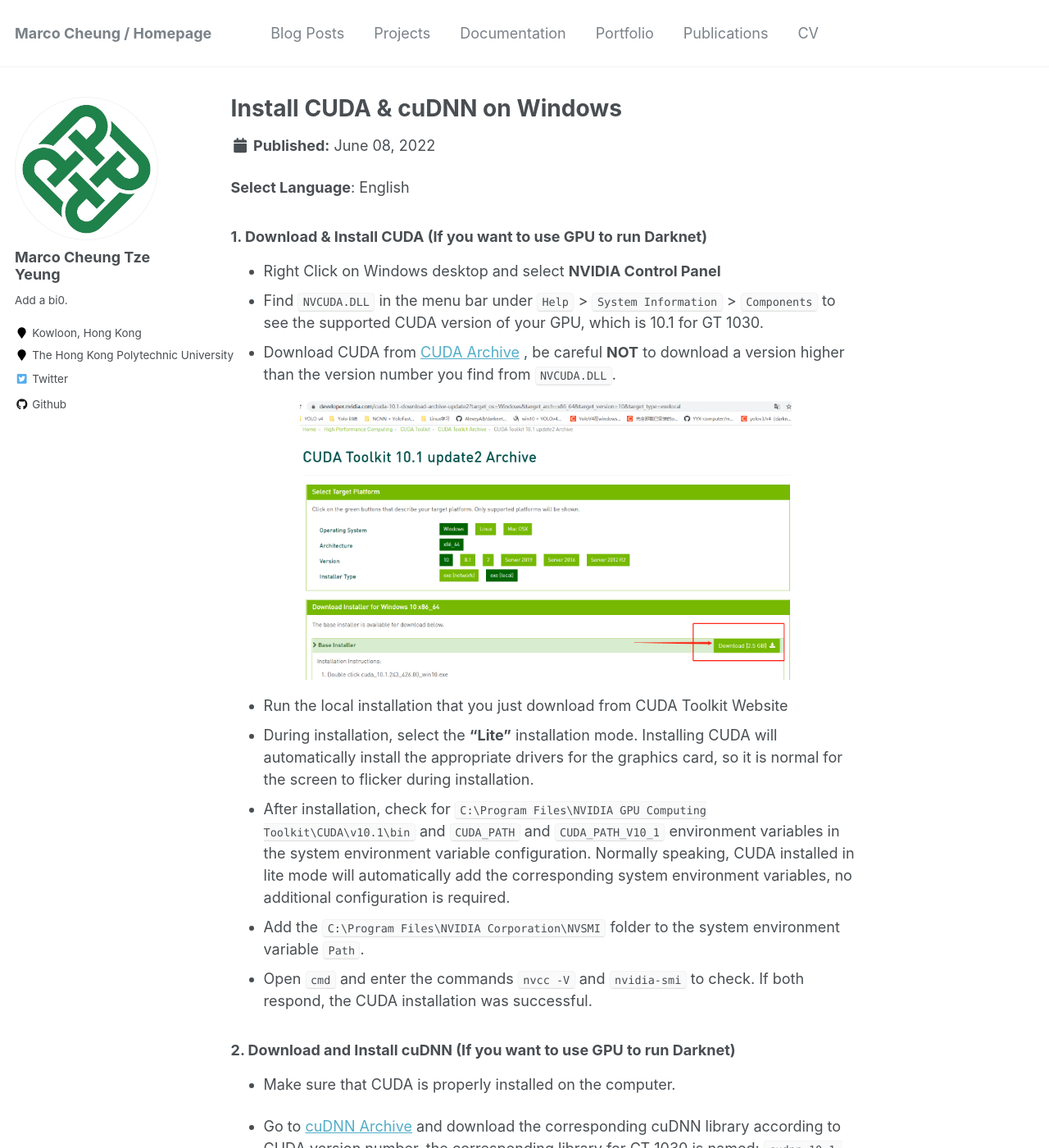
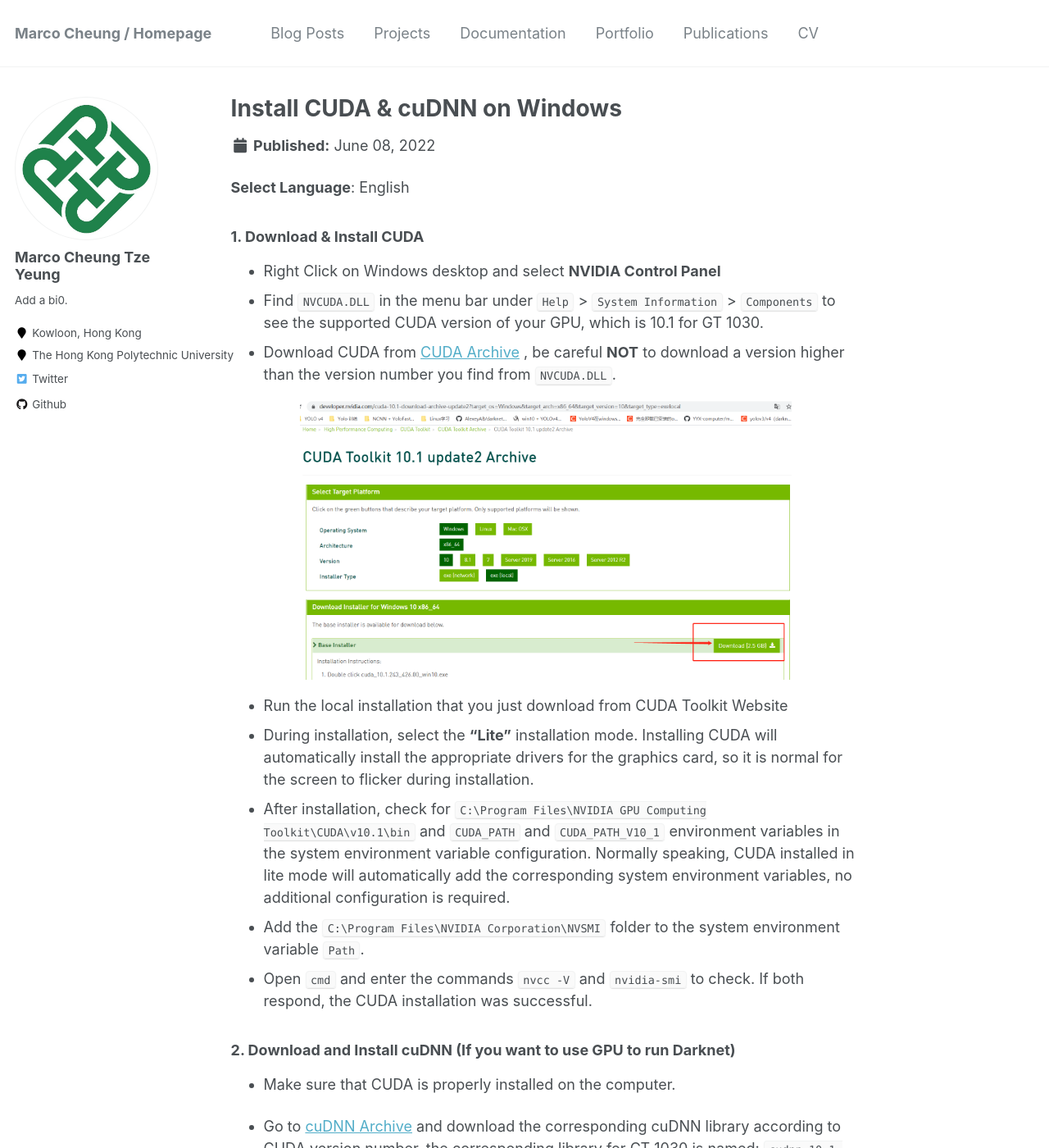
Before and after one commit to marc0cheung/marc0cheung.github.io, a Jekyll site: the page built from _documentation/doc-install-cuda-cudnn.md, in a window 1280 px wide and 1400 px high. Shown: the whole window at 82% size. Built offline with Jekyll 4.4.1, drawn with Linux system fonts in a browser that asks for light colours.

Commit message:
Change the font size of <code>
See: https://github.com/academicpages/academicpages.github.io/issues/59

```diff
--- a/_documentation/doc-install-cuda-cudnn.md
+++ b/_documentation/doc-install-cuda-cudnn.md
@@ -15,7 +15,7 @@ tags:
 
 **Select Language**: English
 
-### 1. Download & Install CUDA (If you want to use GPU to run Darknet)
+### 1. Download & Install CUDA
 
 - Right Click on Windows desktop and select **NVIDIA Control Panel**
 - Find `NVCUDA.DLL` in the menu bar under `Help` > `System Information` > `Components` to see the supported CUDA version of your GPU, which is 10.1 for GT 1030.
--- a/_sass/_syntax.scss
+++ b/_sass/_syntax.scss
@@ -28,7 +28,7 @@ div.highlighter-rouge, figure.highlight {
   .highlight {
     margin: 0;
     font-family: $monospace;
-    font-size: $type-size-7;
+    font-size: .8125em; /* was $type-size-7; */
     line-height: 1.8;
   }
 }
```
